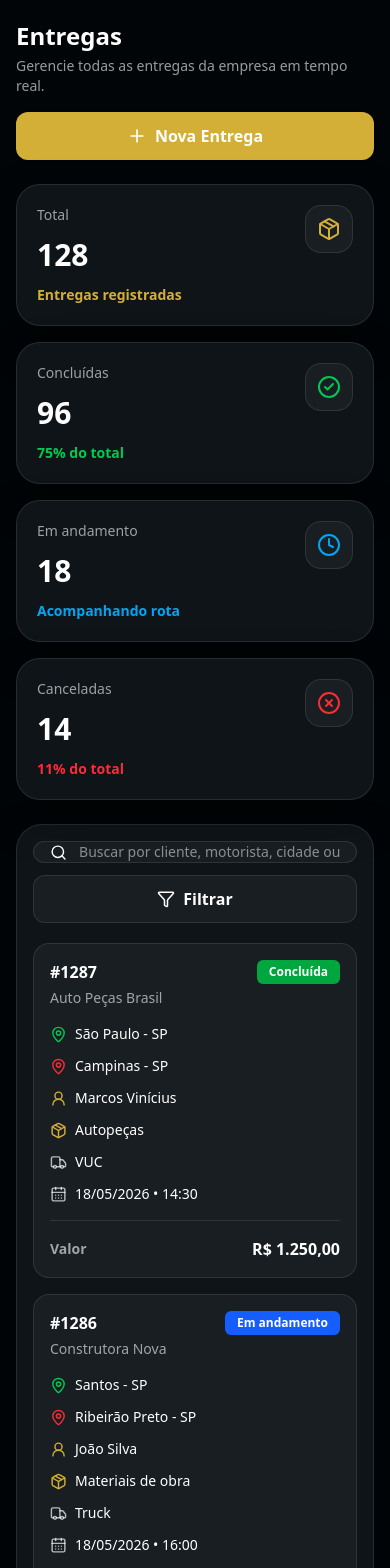
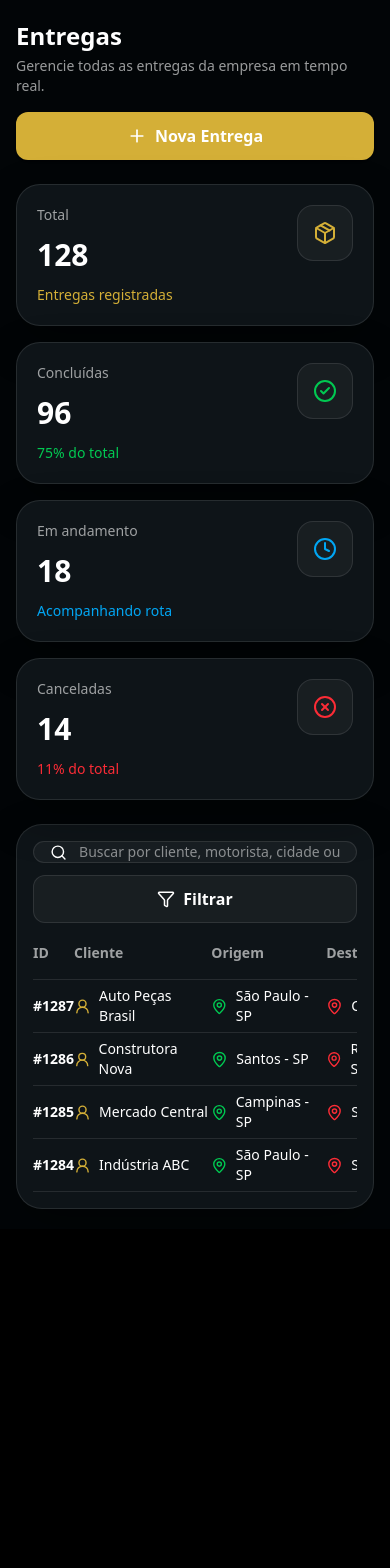
Before and after one commit to luannaaa/flatauto-cliente-painel, a Next.js app: page /empresa/entregas in a window 390 px wide. Shown: the top 1568 px of the page. After the commit the page ends 1229 px from the top, so only its background shows below. Built offline with nearby package versions, Linux system fonts and the light colour scheme.

Commit message:
fix: entregas e motoristas sincronizados com tema global

```diff
--- a/app/empresa/entregas/page.tsx
+++ b/app/empresa/entregas/page.tsx
@@ -1,6 +1,7 @@
 "use client"
 
 import { useEffect, useState } from "react"
+import NovaEntregaModal from "../components/NovaEntregaModal"
 import {
   Truck,
   Search,
@@ -81,12 +82,14 @@ function normalizarTema(valor: string | null): Tema {
   return "dark"
 }
 
-function useTemaEmpresa() {
+export default function EntregasEmpresaPage() {
   const [tema, setTema] = useState<Tema>("dark")
+  const [modalNovaEntrega, setModalNovaEntrega] = useState(false)
 
   useEffect(() => {
     function carregarTema() {
-      setTema(normalizarTema(localStorage.getItem(CHAVE_TEMA_EMPRESA)))
+      const temaSalvo = normalizarTema(localStorage.getItem(CHAVE_TEMA_EMPRESA))
+      setTema(temaSalvo)
     }
 
     carregarTema()
@@ -100,17 +103,12 @@ function useTemaEmpresa() {
     }
   }, [])
 
-  return tema
-}
-
-export default function EntregasEmpresaPage() {
-  const tema = useTemaEmpresa()
   const claro = tema === "light"
 
   const ui = {
     pagina: claro ? "bg-[#ffffff] text-[#111111]" : "bg-[#020507] text-white",
     card: claro
-      ? "border-[#e8dcc2] bg-white shadow-[0_18px_45px_rgba(15,23,42,0.08)]"
+      ? "border-[#e8dcc2] bg-white shadow-[0_18px_50px_rgba(15,23,42,0.08)]"
       : "border-white/10 bg-[#10171b]/90 shadow-[0_18px_45px_rgba(0,0,0,0.30)]",
     card2: claro
       ? "border-[#e8dcc2] bg-[#fbfaf7]"
@@ -118,7 +116,6 @@ export default function EntregasEmpresaPage() {
     textoFraco: claro ? "text-black/55" : "text-white/60",
     linha: claro ? "border-[#e8dcc2]" : "border-white/10",
     iconeEscuro: claro ? "text-black/70" : "text-white/70",
-    hover: claro ? "hover:bg-black/5" : "hover:bg-white/10",
   }
 
   return (
@@ -131,7 +128,11 @@ export default function EntregasEmpresaPage() {
           </p>
         </div>
 
-        <button className="flex h-12 w-full items-center justify-center gap-2 rounded-xl bg-[#d4af37] px-5 font-black text-white shadow sm:w-auto">
+        <button
+          type="button"
+          onClick={() => setModalNovaEntrega(true)}
+          className="flex h-12 w-full items-center justify-center gap-2 rounded-xl bg-[#d4af37] px-5 font-black text-white shadow sm:w-auto"
+        >
           <Plus size={20} />
           Nova Entrega
         </button>
@@ -145,7 +146,7 @@ export default function EntregasEmpresaPage() {
       </section>
 
       <section className={`rounded-[26px] border p-4 sm:p-5 ${ui.card}`}>
-        <div className="mb-5 flex flex-col gap-3 lg:flex-row lg:items-center lg:justify-between">
+        <div className="mb-5 flex flex-col gap-3 sm:flex-row sm:items-center sm:justify-between">
           <div className={`flex h-12 flex-1 items-center gap-3 rounded-xl border px-4 ${ui.card2}`}>
             <Search size={19} />
             <input
@@ -160,7 +161,7 @@ export default function EntregasEmpresaPage() {
           </button>
         </div>
 
-        <div className="hidden overflow-x-auto lg:block">
+        <div className="overflow-x-auto">
           <table className="w-full min-w-[1100px] text-left text-sm">
             <thead>
               <tr className={`border-b ${ui.linha} ${ui.textoFraco}`}>
@@ -182,17 +183,56 @@ export default function EntregasEmpresaPage() {
               {entregas.map((entrega) => (
                 <tr key={entrega.id} className={`border-b ${ui.linha}`}>
                   <td className="py-4 font-bold">{entrega.id}</td>
-                  <td><LinhaIcone icon={<UserRound size={17} className="text-[#d4af37]" />} texto={entrega.cliente} /></td>
-                  <td><LinhaIcone icon={<MapPin size={17} className="text-green-500" />} texto={entrega.origem} /></td>
-                  <td><LinhaIcone icon={<MapPin size={17} className="text-red-500" />} texto={entrega.destino} /></td>
+
+                  <td>
+                    <div className="flex items-center gap-2">
+                      <UserRound size={17} className="text-[#d4af37]" />
+                      {entrega.cliente}
+                    </div>
+                  </td>
+
+                  <td>
+                    <div className="flex items-center gap-2">
+                      <MapPin size={17} className="text-green-500" />
+                      {entrega.origem}
+                    </div>
+                  </td>
+
+                  <td>
+                    <div className="flex items-center gap-2">
+                      <MapPin size={17} className="text-red-500" />
+                      {entrega.destino}
+                    </div>
+                  </td>
+
                   <td>{entrega.motorista}</td>
-                  <td><LinhaIcone icon={<Package size={17} className="text-[#d4af37]" />} texto={entrega.carga} /></td>
-                  <td><LinhaIcone icon={<Truck size={17} className={ui.iconeEscuro} />} texto={entrega.veiculo} /></td>
-                  <td><LinhaIcone icon={<CalendarDays size={17} className={ui.iconeEscuro} />} texto={`${entrega.data} • ${entrega.horario}`} /></td>
+
+                  <td>
+                    <div className="flex items-center gap-2">
+                      <Package size={17} className="text-[#d4af37]" />
+                      {entrega.carga}
+                    </div>
+                  </td>
+
+                  <td>
+                    <div className="flex items-center gap-2">
+                      <Truck size={17} className={ui.iconeEscuro} />
+                      {entrega.veiculo}
+                    </div>
+                  </td>
+
+                  <td>
+                    <div className="flex items-center gap-2">
+                      <CalendarDays size={17} className={ui.iconeEscuro} />
+                      {entrega.data} • {entrega.horario}
+                    </div>
+                  </td>
+
                   <td className="font-bold">{entrega.valor}</td>
                   <td><Status nome={entrega.status} /></td>
+
                   <td>
-                    <button className={`rounded-lg p-2 ${ui.hover}`}>
+                    <button className={`rounded-lg p-2 ${claro ? "hover:bg-black/5" : "hover:bg-white/10"}`}>
                       <MoreHorizontal size={19} />
                     </button>
                   </td>
@@ -201,45 +241,12 @@ export default function EntregasEmpresaPage() {
             </tbody>
           </table>
         </div>
+      </section>
 
-        <div className="grid gap-4 lg:hidden">
-          {entregas.map((entrega) => (
-            <article key={entrega.id} className={`rounded-2xl border p-4 ${ui.card2}`}>
-              <div className="flex items-start justify-between gap-3">
-                <div>
-                  <p className="font-black">{entrega.id}</p>
-                  <p className={`mt-1 text-sm ${ui.textoFraco}`}>{entrega.cliente}</p>
-                </div>
-                <Status nome={entrega.status} />
-              </div>
-
-              <div className="mt-4 grid gap-3 text-sm">
-                <LinhaIcone icon={<MapPin size={17} className="text-green-500" />} texto={entrega.origem} />
-                <LinhaIcone icon={<MapPin size={17} className="text-red-500" />} texto={entrega.destino} />
-                <LinhaIcone icon={<UserRound size={17} className="text-[#d4af37]" />} texto={entrega.motorista} />
-                <LinhaIcone icon={<Package size={17} className="text-[#d4af37]" />} texto={entrega.carga} />
-                <LinhaIcone icon={<Truck size={17} className={ui.iconeEscuro} />} texto={entrega.veiculo} />
-                <LinhaIcone icon={<CalendarDays size={17} className={ui.iconeEscuro} />} texto={`${entrega.data} • ${entrega.horario}`} />
-              </div>
-
-              <div className={`mt-4 flex items-center justify-between border-t pt-4 ${ui.linha}`}>
-                <span className={`text-sm font-bold ${ui.textoFraco}`}>Valor</span>
-                <strong>{entrega.valor}</strong>
-              </div>
-            </article>
-          ))}
-        </div>
-      </section>
+      {modalNovaEntrega && (
+        <NovaEntregaModal ui={ui} fechar={() => setModalNovaEntrega(false)} />
+      )}
     </main>
-  )
-}
-
-function LinhaIcone({ icon, texto }: { icon: React.ReactNode; texto: string }) {
-  return (
-    <div className="flex items-center gap-2">
-      {icon}
-      <span>{texto}</span>
-    </div>
   )
 }
 
@@ -254,14 +261,14 @@ function CardResumo({ titulo, valor, detalhe, icon, verde, azul, vermelho, ui }:
 
   return (
     <div className={`rounded-[24px] border p-5 ${ui.card}`}>
-      <div className="flex items-start justify-between gap-3">
+      <div className="flex items-start justify-between">
         <div>
           <p className={`text-sm ${ui.textoFraco}`}>{titulo}</p>
           <h2 className="mt-3 text-3xl font-black sm:text-4xl">{valor}</h2>
-          <p className={`mt-3 text-sm font-bold ${cor}`}>{detalhe}</p>
+          <p className={`mt-3 text-sm ${cor}`}>{detalhe}</p>
         </div>
 
-        <div className={`flex h-12 w-12 shrink-0 items-center justify-center rounded-2xl border sm:h-14 sm:w-14 ${ui.card2} ${cor}`}>
+        <div className={`flex h-14 w-14 items-center justify-center rounded-2xl border ${ui.card2} ${cor}`}>
           {icon}
         </div>
       </div>
--- a/app/empresa/motoristas/page.tsx
+++ b/app/empresa/motoristas/page.tsx
@@ -16,8 +16,6 @@ import {
 type Tema = "dark" | "light"
 type Veiculo = "moto" | "carro" | "van" | "caminhao"
 
-const CHAVE_TEMA_EMPRESA = "temaEmpresa"
-
 type Entrega = {
   id: number
   motorista: string
@@ -34,6 +32,8 @@ type Entrega = {
   tempoRestante?: string
   valor?: string
 }
+
+const CHAVE_TEMA_EMPRESA = "temaEmpresa"
 
 const entregasEmAndamento: Entrega[] = [
   {
@@ -103,28 +103,6 @@ function normalizarTema(valor: string | null): Tema {
   return "dark"
 }
 
-function useTemaEmpresa() {
-  const [tema, setTema] = useState<Tema>("dark")
-
-  useEffect(() => {
-    function carregarTema() {
-      setTema(normalizarTema(localStorage.getItem(CHAVE_TEMA_EMPRESA)))
-    }
-
-    carregarTema()
-
-    window.addEventListener("storage", carregarTema)
-    window.addEventListener("temaEmpresaAtualizado", carregarTema)
-
-    return () => {
-      window.removeEventListener("storage", carregarTema)
-      window.removeEventListener("temaEmpresaAtualizado", carregarTema)
-    }
-  }, [])
-
-  return tema
-}
-
 function IconeVeiculo({ tipo, size = 22 }: { tipo: Veiculo; size?: number }) {
   if (tipo === "moto") return <Bike size={size} />
   if (tipo === "carro") return <Car size={size} />
@@ -140,7 +118,25 @@ function nomeVeiculo(tipo: Veiculo) {
 }
 
 export default function MotoristasPage() {
-  const tema = useTemaEmpresa()
+  const [tema, setTema] = useState<Tema>("dark")
+
+  useEffect(() => {
+    function carregarTema() {
+      const temaSalvo = normalizarTema(localStorage.getItem(CHAVE_TEMA_EMPRESA))
+      setTema(temaSalvo)
+    }
+
+    carregarTema()
+
+    window.addEventListener("storage", carregarTema)
+    window.addEventListener("temaEmpresaAtualizado", carregarTema)
+
+    return () => {
+      window.removeEventListener("storage", carregarTema)
+      window.removeEventListener("temaEmpresaAtualizado", carregarTema)
+    }
+  }, [])
+
   const claro = tema === "light"
 
   const ui = {
@@ -161,7 +157,11 @@ export default function MotoristasPage() {
       <div className="mx-auto max-w-7xl space-y-8">
         <header>
           <p className="text-sm font-bold text-[#d4af37]">Área da Empresa</p>
-          <h1 className="mt-1 text-2xl font-black sm:text-4xl">Motoristas e entregas</h1>
+
+          <h1 className="mt-1 text-2xl font-black sm:text-4xl">
+            Motoristas e entregas
+          </h1>
+
           <p className={`mt-2 max-w-2xl text-sm sm:text-base ${ui.textoFraco}`}>
             Acompanhe os motoristas em rota e veja o histórico das entregas já finalizadas.
           </p>
@@ -170,6 +170,7 @@ export default function MotoristasPage() {
         <section>
           <div className="mb-4 flex items-center justify-between">
             <h2 className="text-xl font-black">Em andamento</h2>
+
             <span className="rounded-full bg-[#d4af37]/15 px-3 py-1 text-xs font-black text-[#d4af37]">
               {entregasEmAndamento.length} ativas
             </span>
@@ -185,6 +186,7 @@ export default function MotoristasPage() {
         <section>
           <div className="mb-4 flex items-center justify-between">
             <h2 className="text-xl font-black">Histórico</h2>
+
             <span className="rounded-full bg-green-500/15 px-3 py-1 text-xs font-black text-green-500">
               Finalizadas
             </span>
@@ -205,16 +207,23 @@ function CardEmAndamento({ entrega, ui }: { entrega: Entrega; ui: any }) {
   return (
     <article className={`rounded-[28px] border p-4 sm:p-5 ${ui.card}`}>
       <div className="flex gap-4">
-        <img src={entrega.foto} alt={entrega.motorista} className="h-16 w-16 rounded-2xl object-cover sm:h-20 sm:w-20" />
+        <img
+          src={entrega.foto}
+          alt={entrega.motorista}
+          className="h-16 w-16 rounded-2xl object-cover sm:h-20 sm:w-20"
+        />
+
         <div className="min-w-0 flex-1">
           <div className="flex flex-col gap-2 sm:flex-row sm:items-start sm:justify-between">
             <div>
               <h3 className="text-lg font-black leading-tight">{entrega.motorista}</h3>
+
               <div className="mt-2 flex w-fit items-center gap-2 rounded-full bg-[#d4af37]/15 px-3 py-1 text-xs font-black text-[#d4af37]">
                 <IconeVeiculo tipo={entrega.veiculo} size={16} />
                 {nomeVeiculo(entrega.veiculo)}
               </div>
             </div>
+
             <span className="w-fit rounded-full border border-[#d4af37]/40 bg-[#d4af37]/10 px-3 py-1 text-xs font-black text-[#d4af37]">
               Em andamento
             </span>
@@ -234,9 +243,14 @@ function CardEmAndamento({ entrega, ui }: { entrega: Entrega; ui: any }) {
           <span>Progresso da rota</span>
           <span>{entrega.progresso}%</span>
         </div>
+
         <div className="relative h-3 overflow-hidden rounded-full bg-black/10">
-          <div className="h-full rounded-full bg-[#d4af37]" style={{ width: `${entrega.progresso}%` }} />
+          <div
+            className="h-full rounded-full bg-[#d4af37]"
+            style={{ width: `${entrega.progresso}%` }}
+          />
         </div>
+
         <div className={`mt-3 flex flex-col gap-2 text-xs font-bold sm:flex-row sm:items-center sm:justify-between ${ui.textoFraco}`}>
           <span>Distância: {entrega.distancia}</span>
           <span>Falta: {entrega.tempoRestante}</span>
@@ -250,16 +264,23 @@ function CardHistorico({ entrega, ui }: { entrega: Entrega; ui: any }) {
   return (
     <article className={`rounded-[26px] border p-4 sm:p-5 ${ui.card}`}>
       <div className="flex gap-4">
-        <img src={entrega.foto} alt={entrega.motorista} className="h-14 w-14 rounded-2xl object-cover sm:h-16 sm:w-16" />
+        <img
+          src={entrega.foto}
+          alt={entrega.motorista}
+          className="h-14 w-14 rounded-2xl object-cover sm:h-16 sm:w-16"
+        />
+
         <div className="min-w-0 flex-1">
           <div className="flex flex-col gap-2 sm:flex-row sm:items-start sm:justify-between">
             <div>
               <h3 className="font-black">{entrega.motorista}</h3>
+
               <div className={`mt-2 flex w-fit items-center gap-2 rounded-full border px-3 py-1 text-xs font-black ${ui.card2}`}>
                 <IconeVeiculo tipo={entrega.veiculo} size={15} />
                 {nomeVeiculo(entrega.veiculo)}
               </div>
             </div>
+
             <span className="flex w-fit items-center gap-1 rounded-full bg-green-500/15 px-3 py-1 text-xs font-black text-green-500">
               <CheckCircle2 size={14} />
               Finalizada
@@ -276,17 +297,31 @@ function CardHistorico({ entrega, ui }: { entrega: Entrega; ui: any }) {
       </div>
 
       <div className={`mt-4 flex items-center justify-between rounded-2xl border px-4 py-3 ${ui.card2}`}>
-        <span className={`text-sm font-bold ${ui.textoFraco}`}>Valor da entrega</span>
+        <span className={`text-sm font-bold ${ui.textoFraco}`}>
+          Valor da entrega
+        </span>
+
         <strong className="text-lg font-black">{entrega.valor}</strong>
       </div>
     </article>
   )
 }
 
-function Info({ ui, icon, label, value }: { ui: any; icon: React.ReactNode; label: string; value: string }) {
+function Info({
+  ui,
+  icon,
+  label,
+  value,
+}: {
+  ui: any
+  icon: React.ReactNode
+  label: string
+  value: string
+}) {
   return (
     <div className={`flex gap-3 rounded-2xl border p-3 ${ui.card2}`}>
       <span className="mt-0.5 text-[#d4af37]">{icon}</span>
+
       <div>
         <p className={`text-xs font-black ${ui.textoMaisFraco}`}>{label}</p>
         <p className="mt-1 text-sm font-bold">{value}</p>
```
